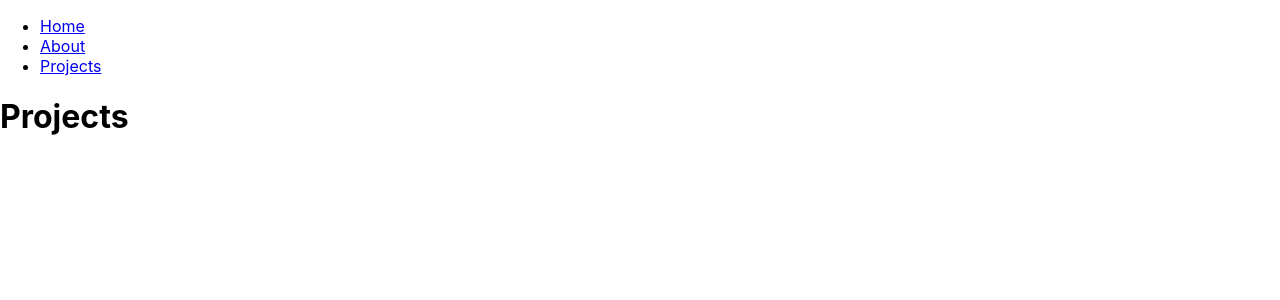
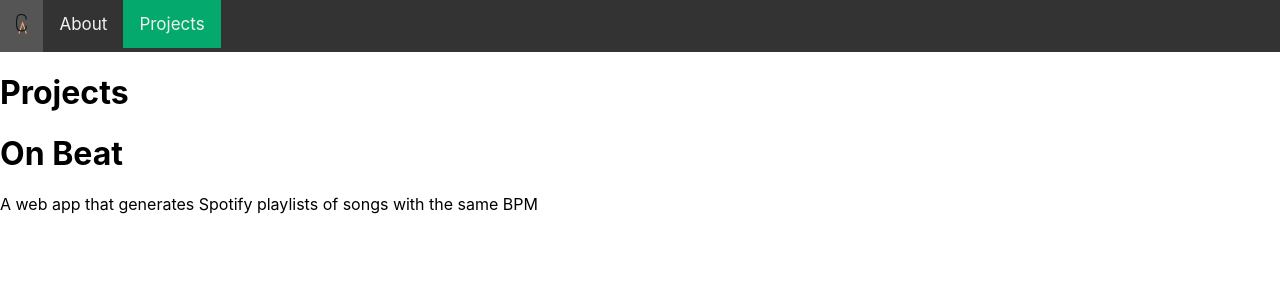
Before and after one commit to 20ghrrdll/20ghrrdll.github.io, a React (Create React App) app: page /projects in a window 1280 px wide. Shown: the top 300 px of the page. Built offline with nearby package versions, Linux system fonts and the light colour scheme.

Commit message:
nav bar progress

```diff
--- a/public/index.html
+++ b/public/index.html
@@ -2,14 +2,14 @@
 <html lang="en">
   <head>
     <meta charset="utf-8" />
-    <link rel="icon" href="%PUBLIC_URL%/favicon.ico" />
+    <link rel="icon" href="%PUBLIC_URL%/img/InitialsIcon.png" />
     <meta name="viewport" content="width=device-width, initial-scale=1" />
     <meta name="theme-color" content="#000000" />
     <meta
       name="description"
-      content="Web site created using create-react-app"
+      content="Carah Alexander's personal website"
     />
-    <link rel="apple-touch-icon" href="%PUBLIC_URL%/logo192.png" />
+    <link rel="apple-touch-icon" href="%PUBLIC_URL%/img/InitialsIcon.png" />
     <!--
       manifest.json provides metadata used when your web app is installed on a
       user's mobile device or desktop. See https://developers.google.com/web/fundamentals/web-app-manifest/
@@ -24,7 +24,7 @@
       work correctly both with client-side routing and a non-root public URL.
       Learn how to configure a non-root public URL by running `npm run build`.
     -->
-    <title>React App</title>
+    <title>Carah Alexander</title>
   </head>
   <body>
     <noscript>You need to enable JavaScript to run this app.</noscript>
--- /dev/null
+++ b/src/components/Nav.css
@@ -0,0 +1,33 @@
+/* Add a black background color to the top navigation */
+.topnav {
+  background-color: #333;
+  overflow: hidden;
+}
+
+/* Style the links inside the navigation bar */
+.topnav a {
+  float: left;
+  display: block;
+  color: #f2f2f2;
+  text-align: center;
+  padding: 14px 16px;
+  text-decoration: none;
+  font-size: 17px;
+}
+
+/* Add an active class to highlight the current page */
+.active {
+  background-color: #04AA6D;
+  color: white;
+}
+
+/* Hide the link that should open and close the topnav on small screens */
+.topnav .icon {
+  display: none;
+}
+
+/* Add a dark background on topnav links and the dropdown button on hover */
+.topnav a:hover {
+  background-color: #555;
+  color: white;
+}
--- a/src/components/Nav.js
+++ b/src/components/Nav.js
@@ -1,19 +1,15 @@
 import React from 'react';
-import { Link } from 'react-router-dom';
+import { NavLink, Link } from 'react-router-dom';
+import initials from '../imgs/InitialsIcon.png';
+import './Nav.css';
 
-const Nav = (props) => {
+const Nav = () => {
   return (
-    <ul>
-      <li>
-        <Link to="/">Home</Link>
-      </li>
-      <li>
-        <Link to="/about">About</Link>
-      </li>
-      <li>
-        <Link to="/projects">Projects</Link>
-      </li>
-    </ul>
+    <nav className="topnav" >
+      <Link to="/"><img src={initials} alt="Carah Alexander's initials" height="20px"/></Link>
+      <NavLink to="/about" className={({ isActive }) => isActive ? "active" : ""}>About</NavLink>
+      <NavLink to="/projects" className={({ isActive }) => isActive ? "active" : ""}>Projects</NavLink>
+    </nav>
   );
 }
 
--- a/src/pages/Home.js
+++ b/src/pages/Home.js
@@ -1,7 +1,17 @@
 import React from 'react';
+import mePhoto from '../imgs/CircleHomePhoto.png';
 
 const Home = () => {
-  return (<h1>Home</h1>);
+  return (
+    <div className="home-container">
+      <img src={mePhoto} alt="Carah Alexander" width="100%"/>
+      <p>Here's some stuff about me!</p>
+      <div className="link-container">
+        <a href="https://www.linkedin.com/in/carahalexander/">LinkedIn</a>
+        <a href="https://github.com/20ghrrdll">Github</a>
+      </div>
+    </div>
+  );
 }
 
 export default Home;
--- a/src/pages/Projects.js
+++ b/src/pages/Projects.js
@@ -1,7 +1,22 @@
 import React from 'react';
 
 const Projects = () => {
-  return (<h1>Projects</h1>);
+  return (
+    <div>
+      <h1>Projects</h1>
+      <div className="project-list">
+      <div className="project">
+        <div className="project-body">
+          <div className="project-image"></div>
+          <div className="project-text">
+            <h1 className="project-title">On Beat</h1>
+            <p className="project-description">A web app that generates Spotify playlists of songs with the same BPM</p>
+          </div>
+        </div>
+      </div>
+      </div>
+    </div>
+  );
 };
 
 export default Projects
```
Also changed, not shown: public/manifest.json, src/imgs/InitialsIcon.png (added), src/pages/Home.css (added), src/pages/Projects.css (added), 1 other file (tests, documents, lock files or other folders).
